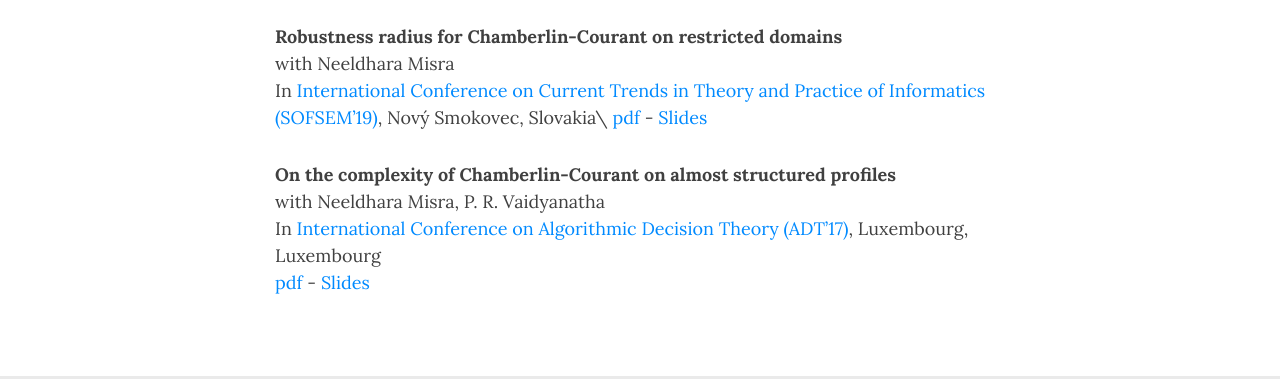
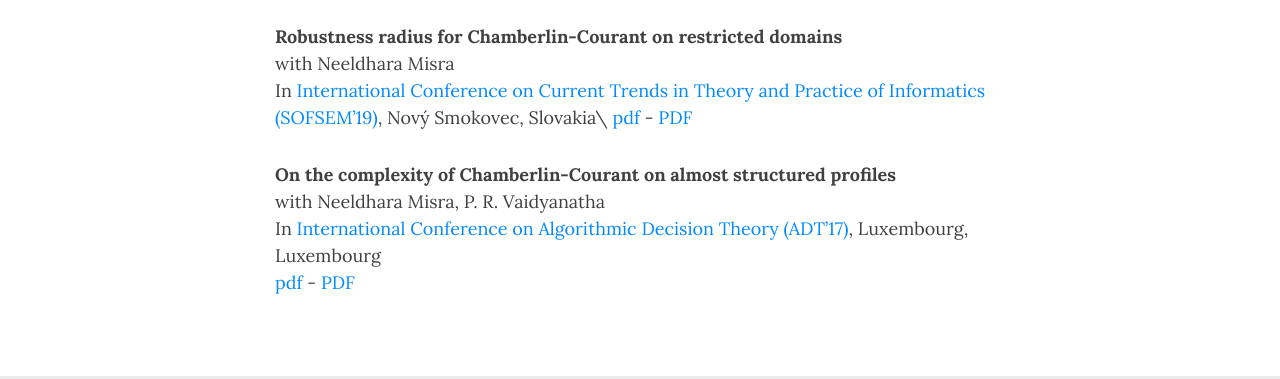
Before and after one commit to ChinmaySonar/chinmaysonar.github.io, a Jekyll site: the page built from Research/publications.md, in a window 1280 px wide and 900 px high, scrolled down 658 px. Shown: the part 290-669 px from the top of the window. Built offline with Jekyll 4.4.1, drawn with Linux system fonts in a browser that asks for light colours; nearby versions of some CDN libraries.

Commit message:
add slides pdfs, add link to slides on publications

```diff
--- a/Research/publications.md
+++ b/Research/publications.md
@@ -13,31 +13,31 @@
 **Equitable Division of a Path**\
 with Neeldhara Misra, P. R. Vaidyanathan and Rohit Vaish\
 (manuscript submitted for publication)\
-<a href= "https://chinmaysonar.github.io/Research/eq-path.pdf" target = "_blank">PDF</a>-[arXiv](https://arxiv.org/abs/2101.09794#:~:text=We%20study%20fair%20resource%20allocation,be%20allocated%20to%20the%20agents.)
+<a href= "https://chinmaysonar.github.io/Research/eq-path.pdf" target = "_blank">PDF</a> - [arXiv](https://arxiv.org/abs/2101.09794#:~:text=We%20study%20fair%20resource%20allocation,be%20allocated%20to%20the%20agents.)
 
 ## Publications
 
 **Fair Covering of Points by Balls**\
 with Daniel Lokshtanov, Subhash Suri and Jie Xue\
 In [32nd Canadian Conference on Computational Geometry (CCCG'20)](https://www.cccg.ca/), Saskatoon, Canada\
-[pdf]() - [Slides]()
+[pdf]() - <a href= "https://chinmaysonar.github.io/Research/Fair-Covering-by-Balls-slides.pdf" target = "_blank">Slides</a>
 
 
 **On the Complexity of Winner Verification and Candidate Winner for Multiwinner Voting Rules**\
 with Neeldhara Misra and Palash Dey\
 In [International Joint Conference on Artificial Intelligence (IJCAI'20)](https://ijcai20.org/), Yokohama, Japan\
-[pdf]() - [Slides]()
+[pdf]() - <a href= "https://chinmaysonar.github.io/Research/multiwinner-hard-slides.pdf" target = "_blank">Slides</a>
 
 
 **Robustness radius for Chamberlin-Courant on restricted domains**\
 with Neeldhara Misra\
 In [International Conference on Current Trends in Theory and Practice of Informatics (SOFSEM'19)](https://beda.dcs.fmph.uniba.sk/sofsem2019/), Nový Smokovec, Slovakia\
-[pdf]() - [Slides]()
+[pdf]() - <a href= "https://chinmaysonar.github.io/Research/robustness-CC-restricted-slides.pdf" target = "_blank">PDF</a>
 
 **On the complexity of Chamberlin-Courant on almost structured profiles**\
 with Neeldhara Misra, P. R. Vaidyanatha\
 In [International Conference on Algorithmic Decision Theory (ADT'17)](https://link.springer.com/book/10.1007/978-3-319-67504-6), Luxembourg, Luxembourg\
-[pdf]() - [Slides]()
+[pdf]() - <a href= "https://chinmaysonar.github.io/Research/CC-almost-structured-slides.pdf" target = "_blank">PDF</a>
 
 <!-- [NM]: Neeldhara Misra
 [PRV]: P. R. Vaidyanathan
```
Also changed, not shown: 6 other files.
